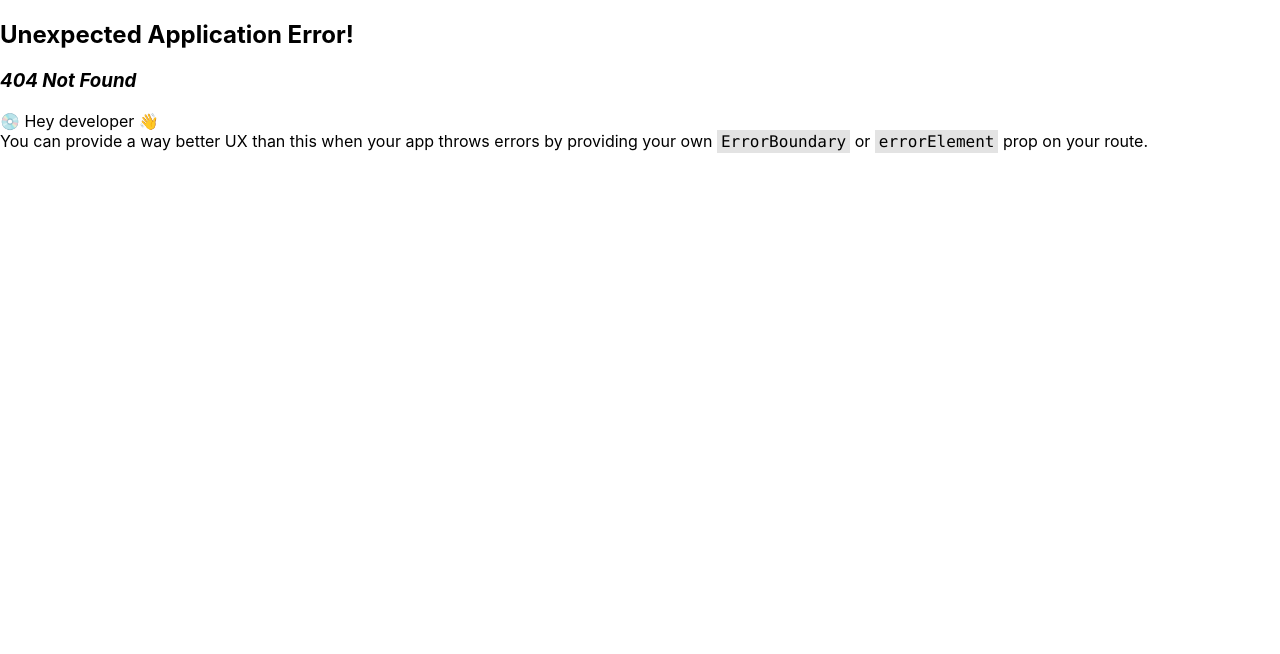
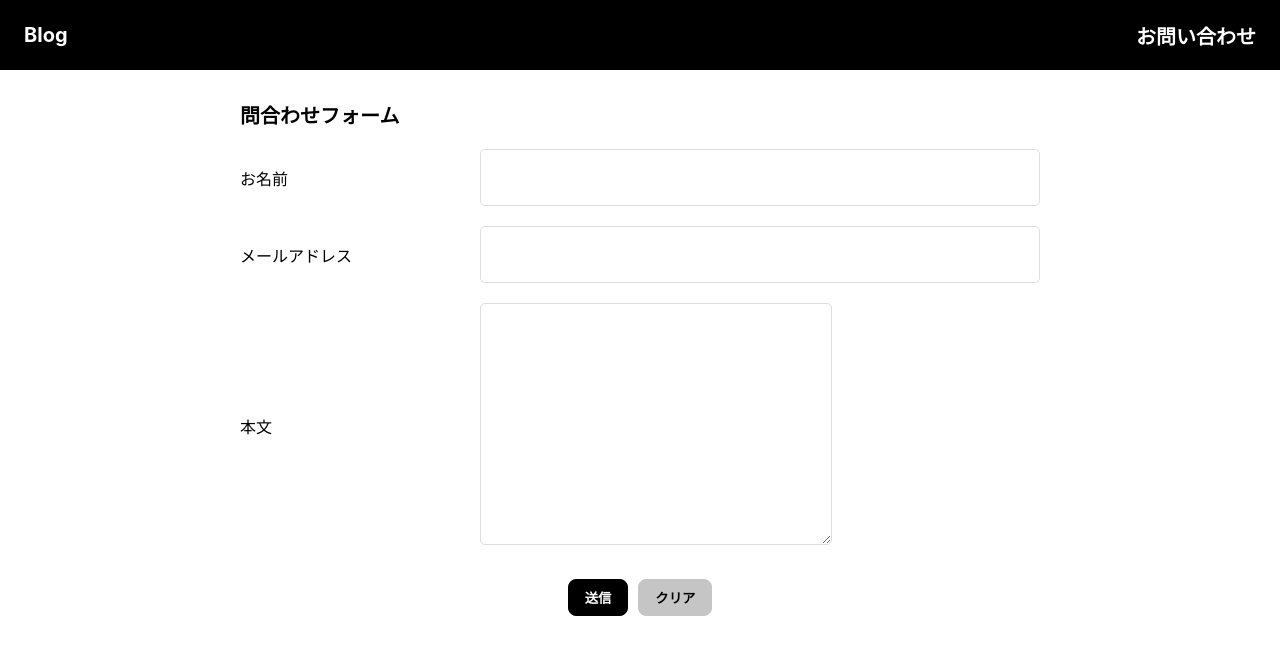
Before and after one commit to skyota/blog_chapter6, a React (Create React App) app: page /contact in a window 1280 px wide. Before the commit this address had no page. Shown: the top 654 px of the page. Built offline with nearby package versions, Linux system fonts and the light colour scheme.

Commit message:
課題4の実装

```diff
--- a/src/pages/components/Header/Navigation.jsx
+++ b/src/pages/components/Header/Navigation.jsx
@@ -10,7 +10,7 @@ const Navigation = () => {
           <NavLink to="/">Blog</NavLink>
         </li>
         <li>
-          <NavLink to="/">お問い合わせ</NavLink>
+          <NavLink to="/contact">お問い合わせ</NavLink>
         </li>
       </ul>
     </>
--- /dev/null
+++ b/src/pages/contact/Contact.jsx
@@ -0,0 +1,102 @@
+import { useState } from 'react';
+import classes from './Contact.module.css';
+
+const Contact = () => {
+  const [form, setForm] = useState({name: '', email: '', message: ''});
+  const [isSubmitting, setIsSubmitting] = useState(false);
+  const [error, setError] = useState({});
+
+  const handleForm = e => {
+    setForm({
+      ...form,
+      [e.target.name]: e.target.value
+    });
+  };
+
+  const validate = () => {
+    const errorMessage = {};
+
+    if (!form.name) {
+      errorMessage.name = "お名前は必須です。";
+    } else if (form.name.length > 30) {
+      errorMessage.name = "お名前は30文字以内で入力してください。";
+    }
+    if (!form.email) {
+      errorMessage.email = "メールアドレスは必須です。";
+    } else if (!/^[^\s@]+@[^\s@]+\.[^\s@]+$/.test(form.email)) {
+      errorMessage.email = "メールアドレスの形式が正しくありません。";
+    }
+    if(!form.message) {
+      errorMessage.message = "本文は必須です。";
+    } else if (form.message.length > 500) {
+      errorMessage.message = "本文は500文字以内で入力してください。";
+    }
+
+    setError(errorMessage);
+    return Object.keys(errorMessage).length === 0;
+  };
+
+  const handleSubmit = async (e) => {
+    e.preventDefault();
+    if (!validate()) return;
+    setIsSubmitting(true);
+    try {
+      const res = await fetch("https://1hmfpsvto6.execute-api.ap-northeast-1.amazonaws.com/dev/contacts", {
+        method: 'POST',
+        headers: {'Content-Type': 'application/json'},
+        body: JSON.stringify(form)
+      });
+      if (!res.ok) throw new Error("Network response was not ok");
+      alert("送信しました");
+      handleClear();
+      setError({});
+    } catch (error) {
+      console.error("送信中にエラーが発生しました：", error);
+    } finally {
+      setIsSubmitting(false);
+    }
+  };
+
+  const handleClear = () => {
+    setForm({name: '', email: '', message: ''});
+  };
+
+  return (
+    <div className={classes.contact}>
+      <div className='inner'>
+        <div className={classes.contact__title}>
+          <p>問合わせフォーム</p>
+        </div>
+        <form className={classes.contact__contents} onSubmit={handleSubmit}>
+          <div className={classes.contact__content}>
+            <label htmlFor='name'>お名前</label>
+            <div className={classes.contact__input}>
+              <input id='name' name='name' type='text' onChange={handleForm} value={form.name} />
+              {error.name && <p>{error.name}</p>}
+            </div>
+          </div>
+          <div className={classes.contact__content}>
+            <label htmlFor='email'>メールアドレス</label>
+            <div className={classes.contact__input}>
+              <input id='email' name='email' type='email' onChange={handleForm} value={form.email} />
+              {error.email && <p>{error.email}</p>}
+            </div>
+          </div>
+          <div className={classes.contact__content}>
+            <label htmlFor='message'>本文</label>
+            <div className={classes.contact__input}>
+              <textarea id='message' name='message' onChange={handleForm} value={form.message} />
+              {error.message && <p>{error.message}</p>}
+            </div>
+          </div>
+          <div className={classes.contact__button}>
+            <input type='submit' value='送信' disabled={isSubmitting} />
+            <input type='reset' value='クリア' onClick={handleClear} disabled={isSubmitting} />
+          </div>
+        </form>
+      </div>
+    </div>
+  )
+}
+
+export default Contact;
--- /dev/null
+++ b/src/pages/contact/Contact.module.css
@@ -0,0 +1,77 @@
+.contact {
+    margin-top: 30px;
+}
+
+.contact__title {
+    font-size: 20px;
+    font-weight: bold;
+}
+
+.contact__contents {
+    margin-top: 20px;
+}
+
+.contact__content {
+    display: flex;
+    align-items: center;
+}
+
+.contact__content + .contact__content {
+    margin-top: 20px;
+}
+
+.contact__content label {
+    width: 240px;
+}
+
+.contact__input {
+    width: calc(100% - 240px);
+}
+
+.contact__input input {
+    padding: 20px 15px;
+    border: 1px solid #dddddd;
+    border-radius: 5px;
+    width: 100%;
+    box-sizing: border-box;
+}
+
+.contact__input p {
+    color: red;
+}
+
+.contact__content textarea {
+    width: calc(100% - 240px);
+    padding: 20px 15px;
+    border: 1px solid #dddddd;
+    border-radius: 5px;
+    min-height: 200px;
+    line-height: 1.5;
+}
+
+.contact__button {
+    margin-top: 30px;
+    display: flex;
+    justify-content: center;
+}
+
+.contact__button input {
+    padding: 8px 16px;
+    border-radius: 8px;
+    cursor: pointer;
+}
+
+.contact__button input:first-child {
+    background-color: #000;
+    border: 1px solid #000;
+    font-weight: bold;
+    color: #fff;
+}
+
+.contact__button input:last-child {
+    background-color: #c5c5c5;
+    border: 1px solid #c5c5c5;
+    font-weight: bold;
+    color: #000;
+    margin-left: 10px;
+}
--- a/src/routes/routes.jsx
+++ b/src/routes/routes.jsx
@@ -3,6 +3,7 @@ import { Route, createBrowserRouter, createRoutesFromElements } from "react-rout
 import Layout from "../layouts/Layout";
 import TopPage from '../pages/TopPage/TopPage';
 import Post from '../pages/posts/Post';
+import Contact from '../pages/contact/Contact';
 
 const routes = createBrowserRouter(
   createRoutesFromElements(
@@ -10,6 +11,7 @@ const routes = createBrowserRouter(
       <Route path="/" element={<Layout />}>
         <Route index element={<TopPage />} />
         <Route path="/posts/:id" element={<Post />} />
+        <Route path="/contact" element={<Contact />} />
       </Route>
     </>
   )
```
